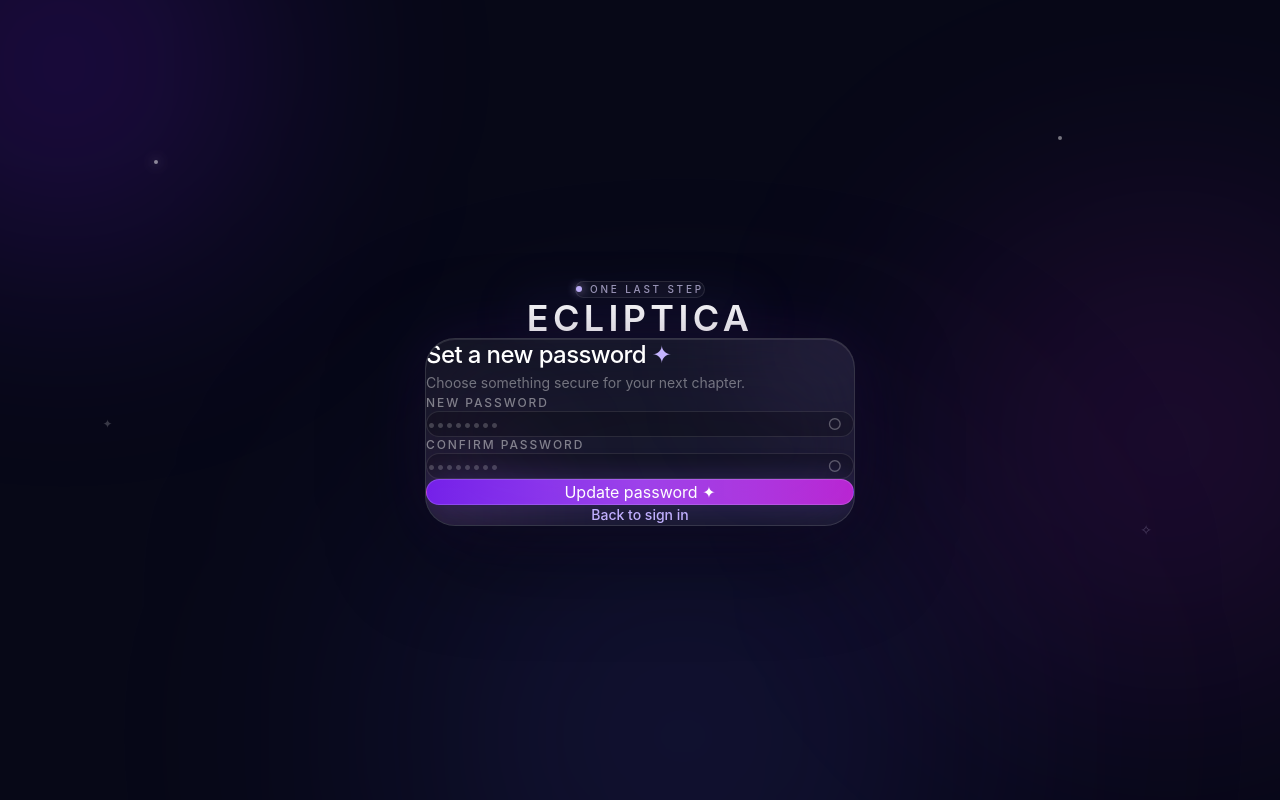
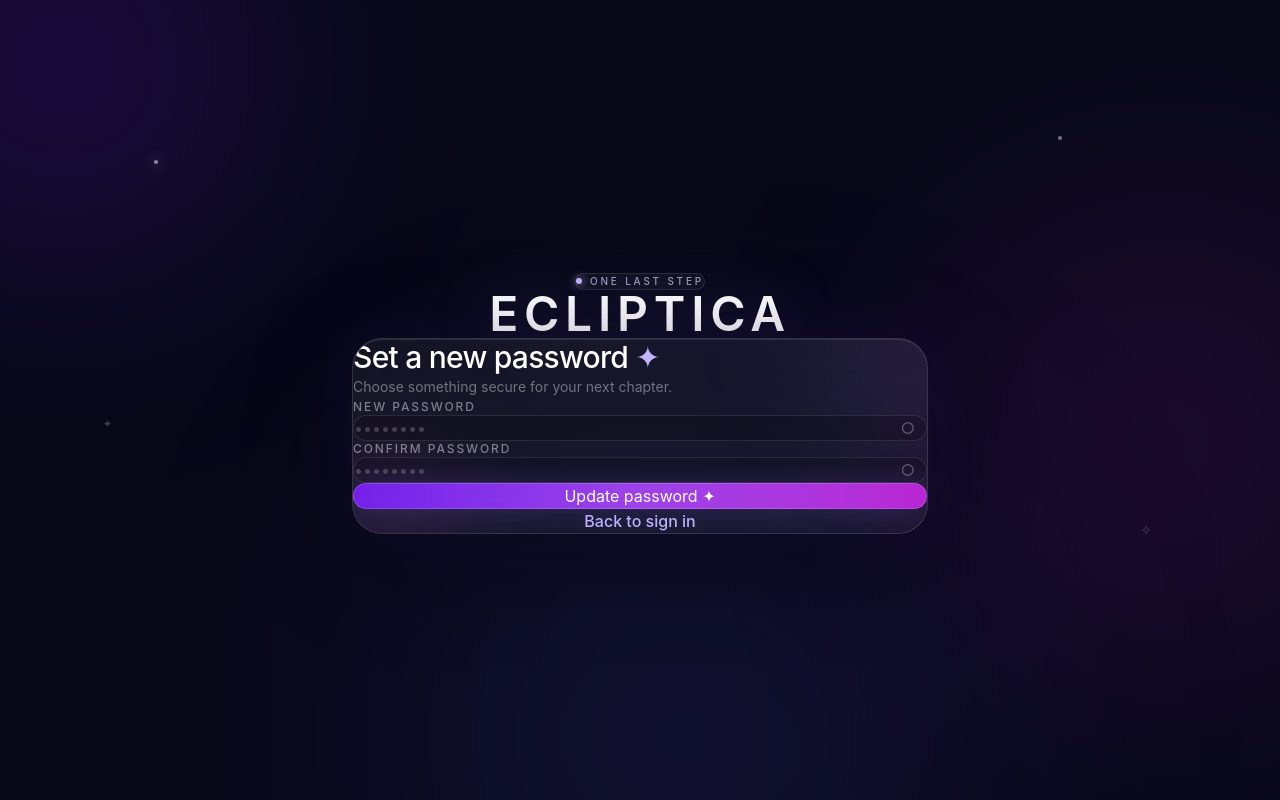
Before and after one commit to sneh777a/ecliptica, a React (Vite) app in the folder frontend/: page /reset-password in a window 1280 px wide. Built offline with nearby package versions, Linux system fonts and the light colour scheme.

Commit message:
Expand auth pages layout and spacing

```diff
--- a/frontend/src/pages/ResetPassword.jsx
+++ b/frontend/src/pages/ResetPassword.jsx
@@ -47,7 +47,7 @@ export default function ResetPassword() {
   };
 
   const inputClass =
-    "w-full bg-black/20 border border-white/10 text-white rounded-2xl px-4 py-3.5 text-sm placeholder:text-white/20 focus:outline-none focus:border-violet-300/45 focus:bg-white/[0.07] focus:shadow-[0_0_25px_rgba(139,92,246,0.13)] transition-all duration-300";
+    "w-full bg-black/20 border border-white/10 text-white rounded-2xl px-5 py-4 text-base placeholder:text-white/20 focus:outline-none focus:border-violet-300/45 focus:bg-white/[0.07] focus:shadow-[0_0_25px_rgba(139,92,246,0.13)] transition-all duration-300";
 
   return (
     <main className="relative min-h-screen overflow-hidden bg-[#070817] text-white">
@@ -62,22 +62,22 @@ export default function ResetPassword() {
       </div>
 
       <div className="relative z-10 flex min-h-screen items-center justify-center px-5 py-10">
-        <div className="w-full max-w-[430px]">
-          <div className="mb-7 text-center">
+        <div className="w-full max-w-xl">
+          <div className="mb-10 text-center sm:mb-12">
             <div className="mb-3 inline-flex items-center gap-2 rounded-full border border-white/10 bg-white/[0.04] px-4 py-1.5 text-[10px] font-medium uppercase tracking-[0.28em] text-violet-200/70 backdrop-blur-xl">
               <span className="h-1.5 w-1.5 rounded-full bg-violet-300 shadow-[0_0_10px_rgba(196,181,253,0.9)]" />
               One last step
             </div>
-            <h1 className="text-4xl font-semibold tracking-[0.12em] text-white drop-shadow-[0_0_28px_rgba(167,139,250,0.3)]">ECLIPTICA</h1>
+            <h1 className="text-4xl sm:text-5xl font-semibold tracking-[0.12em] text-white drop-shadow-[0_0_28px_rgba(167,139,250,0.3)]">ECLIPTICA</h1>
           </div>
 
-          <section className="relative overflow-hidden rounded-[30px] border border-white/[0.13] bg-white/[0.055] p-7 shadow-[0_25px_100px_rgba(0,0,0,0.45),0_0_70px_rgba(124,58,237,0.12),inset_0_1px_0_rgba(255,255,255,0.10)] backdrop-blur-2xl sm:p-9">
+          <section className="relative overflow-hidden rounded-[30px] border border-white/[0.13] bg-white/[0.055] p-9 sm:p-12 shadow-[0_25px_100px_rgba(0,0,0,0.45),0_0_70px_rgba(124,58,237,0.12),inset_0_1px_0_rgba(255,255,255,0.10)] backdrop-blur-2xl sm:p-9">
             <div className="pointer-events-none absolute -right-16 -top-20 h-44 w-44 rounded-full bg-violet-400/10 blur-3xl" />
             <div className="pointer-events-none absolute -bottom-20 -left-16 h-44 w-44 rounded-full bg-fuchsia-400/10 blur-3xl" />
 
             <div className="relative">
-              <div className="mb-7">
-                <p className="mb-2 text-2xl font-medium tracking-tight text-white">Set a new password <span className="text-violet-300">✦</span></p>
+              <div className="mb-9">
+                <p className="mb-2 text-2xl sm:text-3xl font-medium tracking-tight text-white">Set a new password <span className="text-violet-300">✦</span></p>
                 <p className="text-sm leading-6 text-white/40">Choose something secure for your next chapter.</p>
               </div>
 
@@ -90,9 +90,9 @@ export default function ResetPassword() {
                   <p className="mt-1 text-xs text-white/30">Taking you back to sign in…</p>
                 </div>
               ) : (
-                <form onSubmit={handleSubmit} className="space-y-5">
+                <form onSubmit={handleSubmit} className="space-y-7">
                   <div>
-                    <label className="mb-2 block text-xs font-medium uppercase tracking-[0.16em] text-white/45">New password</label>
+                    <label className="mb-3 block text-xs font-medium uppercase tracking-[0.16em] text-white/45">New password</label>
                     <div className="relative">
                       <input type={showPassword ? "text" : "password"} value={password} onChange={(e) => setPassword(e.target.value)} placeholder="••••••••" className={`${inputClass} pr-12`} required autoComplete="new-password" />
                       <button type="button" onClick={() => setShowPassword((value) => !value)} aria-label={showPassword ? "Hide password" : "Show password"} className="absolute right-3 top-1/2 -translate-y-1/2 rounded-lg px-2 py-1 text-sm text-white/30 transition hover:text-white/70">{showPassword ? "◉" : "○"}</button>
@@ -107,14 +107,14 @@ export default function ResetPassword() {
                     </div>
                   </div>
 
-                  <button type="submit" disabled={loading} className="group relative mt-2 w-full overflow-hidden rounded-2xl border border-violet-200/20 bg-gradient-to-r from-violet-600/90 via-purple-500/90 to-fuchsia-500/80 py-3.5 font-medium text-white shadow-[0_0_30px_rgba(139,92,246,0.25)] transition-all duration-300 hover:-translate-y-0.5 hover:shadow-[0_0_45px_rgba(139,92,246,0.4)] disabled:cursor-not-allowed disabled:opacity-50">
+                  <button type="submit" disabled={loading} className="group relative mt-3 w-full overflow-hidden rounded-2xl border border-violet-200/20 bg-gradient-to-r from-violet-600/90 via-purple-500/90 to-fuchsia-500/80 py-4 font-medium text-white shadow-[0_0_30px_rgba(139,92,246,0.25)] transition-all duration-300 hover:-translate-y-0.5 hover:shadow-[0_0_45px_rgba(139,92,246,0.4)] disabled:cursor-not-allowed disabled:opacity-50">
                     <span className="absolute inset-0 -translate-x-full bg-gradient-to-r from-transparent via-white/15 to-transparent transition-transform duration-700 group-hover:translate-x-full" />
                     <span className="relative">{loading ? "Updating your orbit..." : "Update password  ✦"}</span>
                   </button>
                 </form>
               )}
 
-              <p className="mt-7 text-center text-sm text-white/35">
+              <p className="mt-9 text-center text-base text-white/35">
                 <Link to="/login" className="font-medium text-violet-300 transition hover:text-violet-200">Back to sign in</Link>
               </p>
             </div>
```
